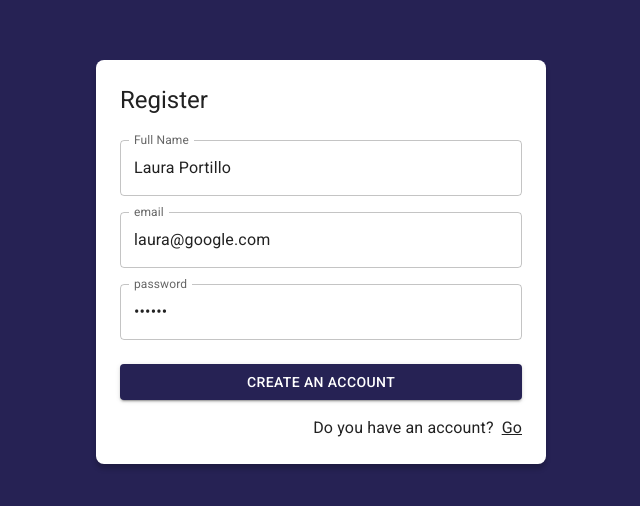
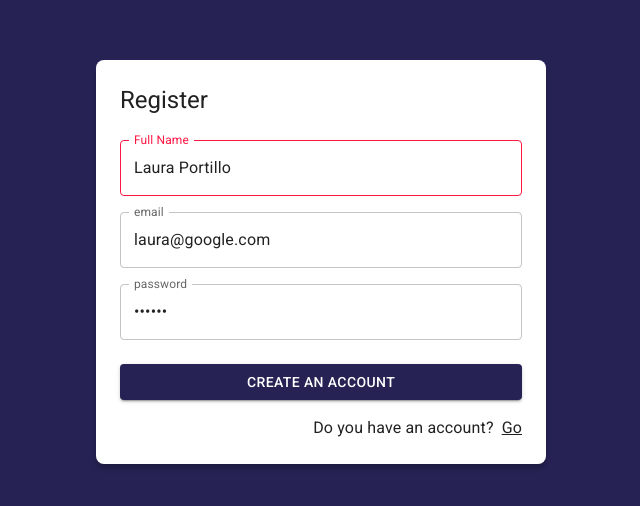
Before and after one commit to lauraportillo/journal-app, a React (Vite) app: page /auth/register in a window 1280 px wide. Shown: the part 138-644 px from the top of the page, without its empty margins (319-959 px from the left). Built offline with nearby package versions, Linux system fonts and the light colour scheme.

Commit message:
add formValidations

```diff
--- a/src/auth/pages/RegisterPage.jsx
+++ b/src/auth/pages/RegisterPage.jsx
@@ -9,8 +9,24 @@ const formData = {
   displayName: 'Laura Portillo',
 };
 
+const formValidations = {
+  email: [(value) => value.includes('@'), 'The email must have an @'],
+  password: [(value) => value.length >= 6, 'The password must have more than 6 letters'],
+  displayName: [(value) => value.length >= 1, 'Name is required'],
+};
+
 export const RegisterPage = () => {
-  const { displayName, email, password, onInputChange, formState } = useForm(formData);
+  const {
+    formState,
+    displayName,
+    email,
+    password,
+    onInputChange,
+    isFormValid,
+    displayNameValid,
+    emailValid,
+    passwordValid,
+  } = useForm(formData, formValidations);
 
   const onSubmit = (ev) => {
     ev.preventDefault();
@@ -30,6 +46,8 @@ export const RegisterPage = () => {
               name="displayName"
               value={displayName}
               onChange={onInputChange}
+              error={!displayNameValid}
+              helperText={displayNameValid}
             />
           </Grid>
 
--- a/src/hooks/useForm.js
+++ b/src/hooks/useForm.js
@@ -1,9 +1,10 @@
 import { useState } from "react";
 
 
-export const useForm = (initialForm = {}) => {
+export const useForm = (initialForm = {}, formValidations = {}) => {
 
     const [formState, setFormState] = useState(initialForm)
+    const [formValidation, setFormValidation] = useState({});
 
     const onInputChange = ({ target }) => {
         const { name, value } = target;
```
